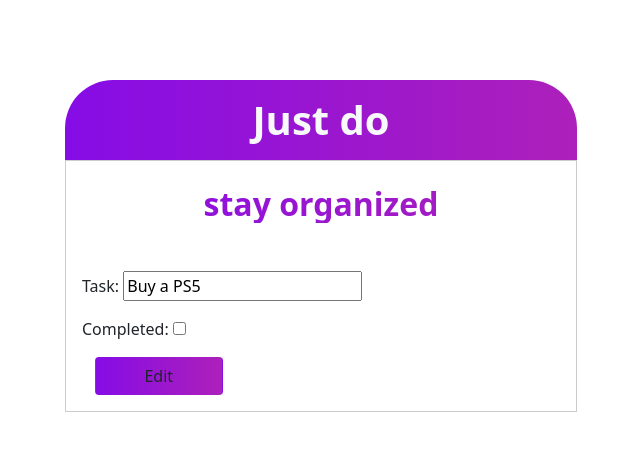
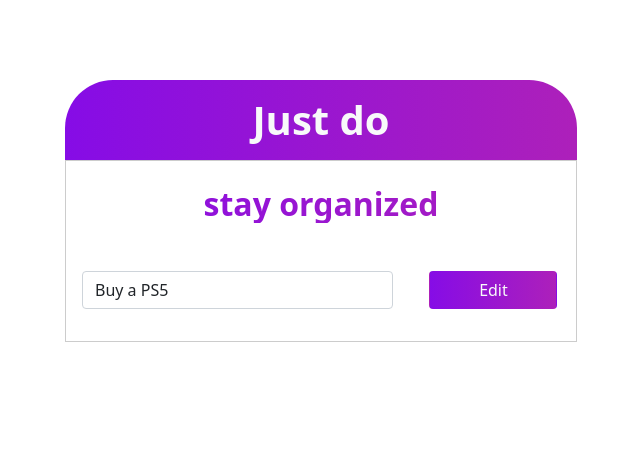
Before and after one commit to enocgit/TodoApp, a Django app: page /todoitems/1/update/ in a window 1280 px wide. Shown: the top 451 px of the page, without its empty margins (319-959 px from the left). Run offline with Django 4.2, Linux system fonts and the light colour scheme; data comes from the database, SQL or seed files in the repository; both versions use the stored data as it was after the commit; some libraries are stand-ins or nearby versions.

Commit message:
customized model form

```diff
--- a/templates/todolist/todolist_update.html
+++ b/templates/todolist/todolist_update.html
@@ -7,8 +7,12 @@
     <a href="{% url 'todolist:list-todolist' %}" class="back-btn text-light">
         <span class="bi-caret-left" style="font-size: 2.5rem"></span>
     </a>
-    <form method="post">{% csrf_token %}
-        {{ form.as_p }}
-        <input type="submit" value="Edit" class="btn cl-btn">
+    <form method="post" class="row">{% csrf_token %}
+        <div class="col-8">
+            {{ form.as_p }}
+        </div>
+        <div class="col-4">
+            <input type="submit" value="Edit" class="btn cl-btn text-light">
+        </div>
     </form>
 {% endblock %}
--- /dev/null
+++ b/todoitems/forms.py
@@ -0,0 +1,17 @@
+from django import forms
+from .models import TodoItem
+
+class TodoItemForm(forms.ModelForm):
+    # task = forms.CharField(widget=forms.TextInput, label='')
+    class Meta:
+        model = TodoItem
+        # fields = '__all__'
+        fields = ['task']
+        labels = {
+            'task': ''
+        }
+        widgets = {
+            'task': forms.TextInput(attrs={'class': 'form-control' })
+        }
+
+# form = TodoItemForm()
--- a/todoitems/views.py
+++ b/todoitems/views.py
@@ -2,6 +2,7 @@ from django.shortcuts import render
 from django.urls import reverse_lazy
 from django.views.generic.list import ListView
 from django.views.generic.edit import UpdateView, DeleteView, CreateView
+from .forms import TodoItemForm
 from .models import TodoItem
 
 # Create your views here.
@@ -14,14 +15,21 @@ class UpdateTodoItem(UpdateView):
     model = TodoItem
     template_name = 'todolist/todolist_update.html'
     context_object_name = 'todoitem'
-    fields = ['task', 'completed']
-    success_url = reverse_lazy('todolist:list-todolist')
+    form_class = TodoItemForm
+    # fields = ['task', 'completed']
+    success_url = reverse_lazy('todolist:detail-todolist')
 
 class CreateTodoItem(CreateView):
     model = TodoItem
     template_name = 'todoitems/todoitem_create.html'
-    fields = ['task', 'completed', 'todolist']
+    form_class = TodoItemForm
+    # fields = ['task', 'completed', 'todolist']
     success_url = reverse_lazy('todolist:list-todolist')
+
+    # def get_context_data(self, **kwargs):
+    #      context = super().get_context_data(**kwargs)
+    #      context['form']: TodoItemForm
+    #      return context
 
 class DeleteTodoItem(DeleteView):
     model = TodoItem
--- a/todolist/views.py
+++ b/todolist/views.py
@@ -12,12 +12,16 @@ class ListTodoList(ListView):
     model = TodoList
     template_name = 'todolist/todolist_list.html'
     context_object_name = 'todolists'
+
+
     # http_method_names = []
 
 class DetailTodoList(DetailView):
     model = TodoList
     template_name = 'todolist/todolist_detail.html'
     context_object_name = 'todolist'
+
+
 
 class CreateTodoList(CreateView):
     model = TodoList
```
Also changed, not shown: templates/todoitems/todoitem_create.html (+6 -2 lines), templates/todolist/todolist_detail.html (+15 -4 lines), db.sqlite3.
